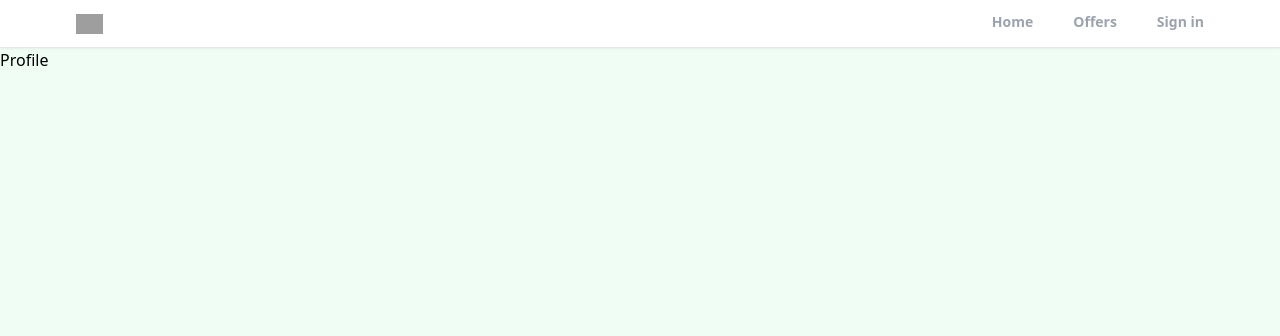
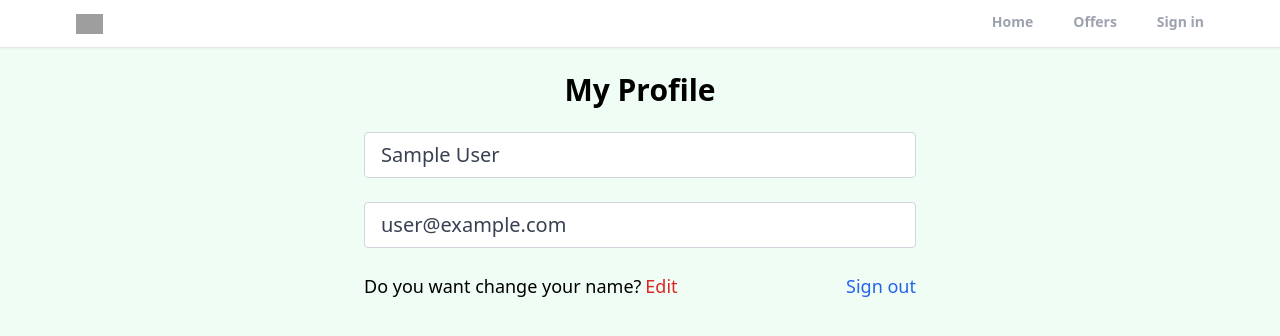
Before and after one commit to dm1tro69/realtor, a React (Create React App) app: page /profile in a window 1280 px wide. Shown: the top 336 px of the page. Built offline with nearby package versions, Linux system fonts and the light colour scheme; no server answers; sample sign-in values are in the browser's storage; grey boxes are pictures that could not be loaded.

Commit message:
add private route

```diff
--- a/src/App.tsx
+++ b/src/App.tsx
@@ -9,6 +9,7 @@
 import Header from "./components/Header";
 import {ToastContainer} from "react-toastify";
 import 'react-toastify/dist/ReactToastify.css'
+import PrivateRoute from "./components/PrivateRoute";
 
 function App() {
   return (
@@ -17,7 +18,9 @@
         <Header/>
         <Routes>
             <Route path={'/'} element={<Home/>}/>
-            <Route path={'/profile'} element={<Profile/>}/>
+            <Route path={'/profile'} element={<PrivateRoute/>}>
+                <Route path={'/profile'} element={<Profile/>}/>
+            </Route>
             <Route path={'/sign-in'} element={<SignIn/>}/>
             <Route path={'/sign-up'} element={<SignUp/>}/>
             <Route path={'/forgot-password'} element={<ForgotPassword/>}/>
--- /dev/null
+++ b/src/components/PrivateRoute.tsx
@@ -0,0 +1,14 @@
+import React from 'react';
+import {Navigate, Outlet} from "react-router-dom";
+import useAuthStatus from "../hooks/useAuthStatus";
+
+const PrivateRoute = () => {
+
+    const {loggedIn, checkingStatus} = useAuthStatus()
+    if (checkingStatus){
+        return <h3>Loading...</h3>
+    }
+    return loggedIn ? <Outlet/>: <Navigate to={'/sign-in'}/>
+};
+
+export default PrivateRoute;
--- /dev/null
+++ b/src/hooks/useAuthStatus.tsx
@@ -0,0 +1,21 @@
+import React, {useEffect, useState} from 'react';
+import {getAuth, onAuthStateChanged} from "firebase/auth";
+
+const useAuthStatus = () => {
+    const [loggedIn, setLoggedIn] = useState(false)
+    const [checkingStatus, setCheckingStatus] = useState(true)
+
+    useEffect(()=> {
+        const auth = getAuth()
+        onAuthStateChanged(auth, (user)=> {
+            if (user){
+                setLoggedIn(true)
+            }
+            setCheckingStatus(false)
+        })
+    }, [])
+
+    return {loggedIn, checkingStatus}
+};
+
+export default useAuthStatus;
--- a/src/pages/Profile.tsx
+++ b/src/pages/Profile.tsx
@@ -1,10 +1,57 @@
-import React from 'react';
+import React, {ChangeEvent, FormEvent, useState} from 'react';
+import {getAuth} from "firebase/auth";
+import {useNavigate} from "react-router-dom";
 
-const Profile = () => {
+const Profile = () =>{
+    const navigate = useNavigate()
+    const auth: any = getAuth()
+    const [formData, setFormData] = useState({
+        name: auth.currentUser.displayName,
+        email: auth.currentUser.email
+    })
+    const {name, email} = formData
+    const handleChange = (e: ChangeEvent<HTMLInputElement>) => {
+      setFormData((prevState) => ({
+          ...prevState,
+          [e.target.id]: e.target.value
+          })
+
+      )
+    }
+    const handlerSubmit = (e: FormEvent<HTMLFormElement>) => {
+      e.preventDefault()
+        try {
+
+        }catch (e) {
+
+        }
+    }
+    const onLogOut = () => {
+      auth.signOut()
+        navigate('/')
+    }
+
     return (
-        <div>
-            Profile
-        </div>
+        <>
+           <section className={'max-w-6xl mx-auto flex justify-center items-center flex-col'}>
+               <h1 className={'text-3xl text-center mt-6 font-bold'}>My Profile</h1>
+               <div className={'w-full md:w-[50%] mt-6 px-3'}>
+                   <form onSubmit={handlerSubmit}>
+                       <input onChange={handleChange} type="text" id={'name'} value={name} disabled className={'mb-6 w-full px-4 py-2 text-xl text-gray-700 bg-white border border-gray-300 rounded transition ease-in-out'}/>
+                       <input className={'mb-6 w-full px-4 py-2 text-xl text-gray-700 bg-white border border-gray-300 rounded transition ease-in-out'} onChange={handleChange} type="email" id={'email'} value={email}/>
+
+                       <div className={'flex justify-between whitespace-nowrap text-sm sm:text-lg mb-6'}>
+                           <p className={'flex items-center'}>Do you want change your name?
+                               <span className={'cursor-pointer text-red-600 hover:text-red-700 ml-1'}>Edit</span>
+                           </p>
+
+                           <p onClick={onLogOut} className={'text-blue-600 hover:text-blue-800 cursor-pointer'}>Sign out</p>
+                       </div>
+
+                   </form>
+               </div>
+           </section>
+        </>
     );
 };
 
```
